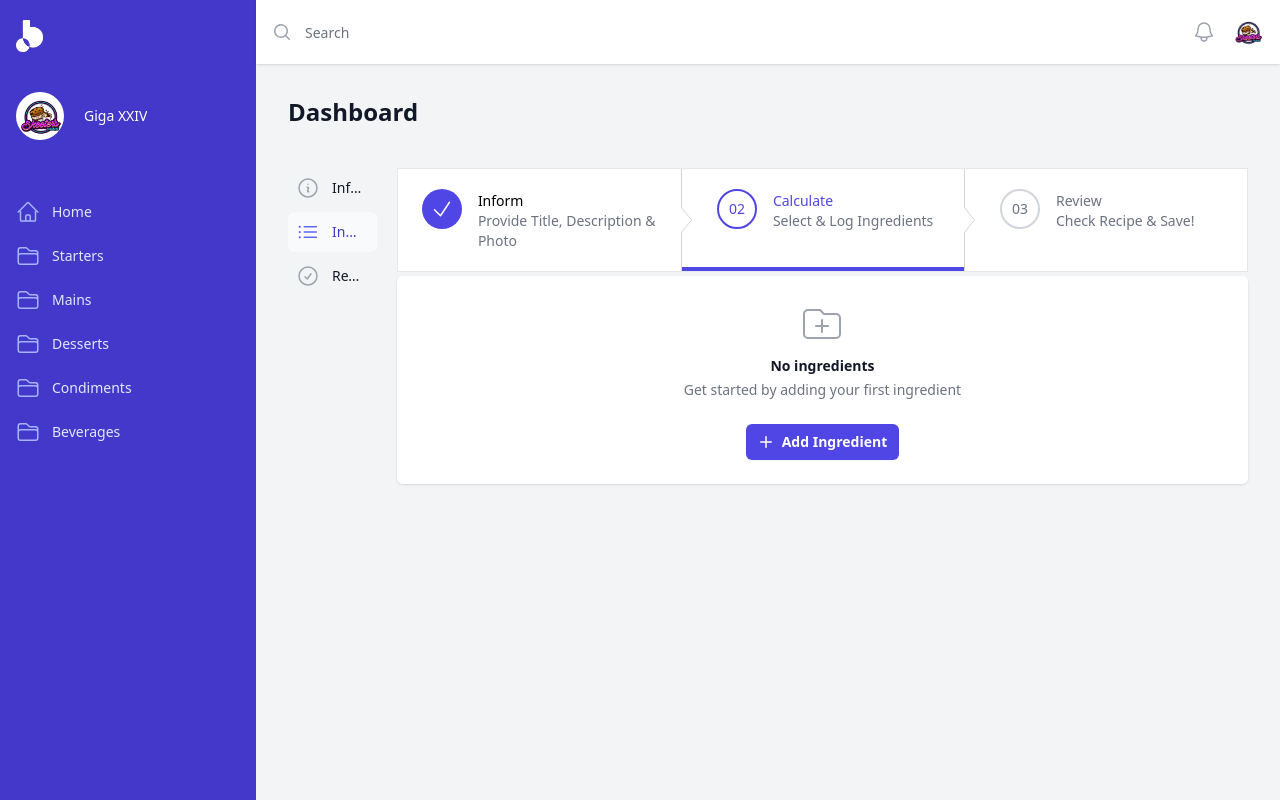
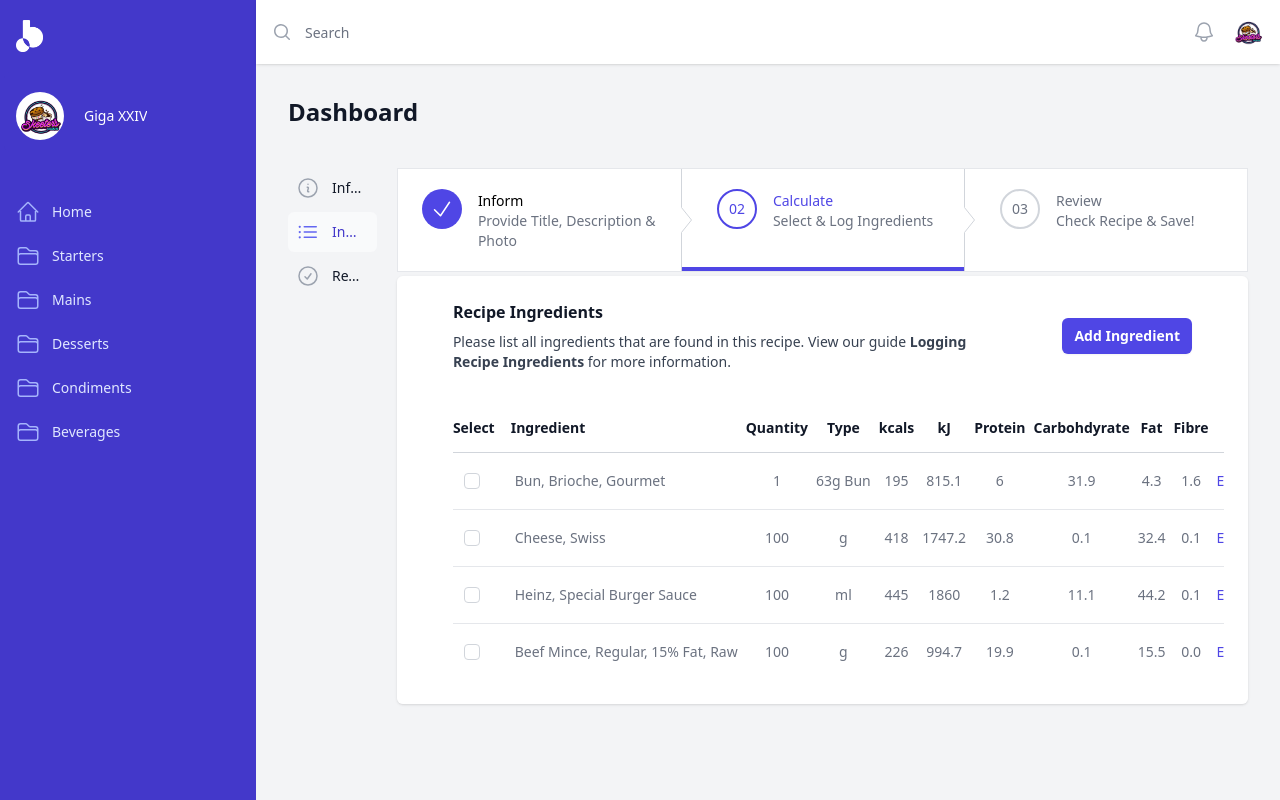
Before and after one commit to GigaXXIV/bytesv1, a Next.js app: page /1/create in a window 1280 px wide. Both pictures are taken after a click on the link "Ingredients". Built offline with nearby package versions, Linux system fonts and the light colour scheme.

Commit message:
Setup CurrentRecipeContextProvider

```diff
--- /dev/null
+++ b/src/components/Context/CurrentRecipeContext.js
@@ -0,0 +1,29 @@
+import React from "react";
+import { createContext, useState } from "react";
+
+export const CurrentRecipeContext = createContext({});
+
+export function CurrentRecipeContextProvider({ children }) {
+  const [recipeInfo, setRecipeInfo] = useState({});
+  const [step, setStep] = useState("Information");
+
+  const handleRecipeInfoSubmit = (recipeData) => {
+    setRecipeInfo(recipeData);
+    setStep("Ingredients");
+    console.log("Recipe State: ", recipeData);
+  };
+
+  return (
+    <CurrentRecipeContext.Provider
+      value={{
+        step,
+        setStep,
+        recipeInfo,
+        setRecipeInfo,
+        handleRecipeInfoSubmit,
+      }}
+    >
+      {children}
+    </CurrentRecipeContext.Provider>
+  );
+}
--- a/src/components/Ingredients/IngredientList.jsx
+++ b/src/components/Ingredients/IngredientList.jsx
@@ -5,8 +5,8 @@ const ingredients = [
   {
     id: 1,
     name: "Bun, Brioche, Gourmet",
-    amount: "1",
-    amountType: "63g Bun",
+    quantity: "1",
+    type: "63g Bun",
     kcals: "195",
     kj: "815.1",
     protein: "6",
@@ -17,8 +17,8 @@ const ingredients = [
   {
     id: 2,
     name: "Cheese, Swiss",
-    amount: "100",
-    amountType: "g",
+    quantity: "100",
+    type: "g",
     kcals: "418",
     kj: "1747.2",
     protein: "30.8",
@@ -29,8 +29,8 @@ const ingredients = [
   {
     id: 3,
     name: "Heinz, Special Burger Sauce",
-    amount: "100",
-    amountType: "ml",
+    quantity: "100",
+    type: "ml",
     kcals: "445",
     kj: "1860",
     protein: "1.2",
@@ -41,8 +41,8 @@ const ingredients = [
   {
     id: 4,
     name: "Beef Mince, Regular, 15% Fat, Raw",
-    amount: "100",
-    amountType: "g",
+    quantity: "100",
+    type: "g",
     kcals: "226",
     kj: "994.7",
     protein: "19.9",
@@ -108,13 +108,13 @@ export default function Example() {
                       scope="col"
                       className="w-28 py-3.5 px-1 text-center text-sm font-semibold text-gray-900"
                     >
-                      Amount
+                      Quantity
                     </th>
                     <th
                       scope="col"
                       className="w-32 py-3.5 px-1 text-center text-sm font-semibold text-gray-900"
                     >
-                      Amount Type
+                      Type
                     </th>
                     <th
                       scope="col"
@@ -180,10 +180,10 @@ export default function Example() {
                         {ingredient.name}
                       </td>
                       <td className="whitespace-nowrap py-4 px-1 text-center text-sm text-gray-500">
-                        {ingredient.amount}
+                        {ingredient.quantity}
                       </td>
                       <td className="whitespace-nowrap py-4 px-1 text-center text-sm text-gray-500">
-                        {ingredient.amountType}
+                        {ingredient.type}
                       </td>
                       <td className="whitespace-nowrap py-4 px-1 text-center text-sm text-gray-500">
                         {ingredient.kcals}
--- a/src/components/Ingredients/NewIngredient.jsx
+++ b/src/components/Ingredients/NewIngredient.jsx
@@ -3,8 +3,7 @@ import { useState } from "react";
 import IngredientList from "./IngredientList";
 
 export default function NewIngredient() {
-  const [list, setList] = useState(true);
-  console.log(list);
+  const [list, setList] = useState(false);
 
   const handleList = () => {
     // This function needs to go into the SearchIngredients component.
--- a/src/components/Layout/RecipeShell.jsx
+++ b/src/components/Layout/RecipeShell.jsx
@@ -1,5 +1,6 @@
 import supabase from "@/config/supabaseClient";
 
+import { CurrentRecipeContextProvider } from "@/components/Context/CurrentRecipeContext";
 import {
   CheckCircleIcon,
   InformationCircleIcon,
@@ -16,7 +17,6 @@ import RecipeReview from "../Recipes/Create/RecipeReview";
 export default function RecipeShell() {
   const router = useRouter();
   const [step, setStep] = useState("Information");
-  const [recipe, setRecipe] = useState({});
 
   // console.log(step);
 
@@ -48,12 +48,6 @@ export default function RecipeShell() {
     return classes.filter(Boolean).join(" ");
   }
 
-  const handleRecipeInfoSubmit = (recipeData) => {
-    setRecipe(recipeData);
-    setStep("Ingredients");
-    console.log("Recipe State: ", recipeData);
-  };
-
   const handleIngredientsSubmit = () => {
     setStep("Review");
   };
@@ -61,6 +55,7 @@ export default function RecipeShell() {
   const handleReviewSubmit = () => {};
 
   return (
+    <CurrentRecipeContextProvider>
       <div className="lg:grid lg:grid-cols-9 lg:gap-x-5">
         {/* Menu Navigation */}
         <aside className="py-6 px-2 sm:px-6 lg:col-span-1 lg:py-0 lg:px-0">
@@ -99,7 +94,7 @@ export default function RecipeShell() {
             <ProgressTabs />
           </div>
           {step === "Information" ? (
-          <RecipeInfo category={category} onSubmit={handleRecipeInfoSubmit} />
+            <RecipeInfo category={category} />
           ) : step === "Ingredients" ? (
             <AddIngredients />
           ) : (
@@ -107,5 +102,6 @@ export default function RecipeShell() {
           )}
         </div>
       </div>
+    </CurrentRecipeContextProvider>
   );
 }
--- a/src/components/Recipes/Create/RecipeInfo.jsx
+++ b/src/components/Recipes/Create/RecipeInfo.jsx
@@ -1,15 +1,22 @@
 import supabase from "@/config/supabaseClient";
-import React, { useState } from "react";
+import { useContext, useState } from "react";
 import { PlusIcon } from "@heroicons/react/20/solid";
 
-const RecipeInfo = ({ category, onSubmit }) => {
+import { CurrentRecipeContext } from "@/components/Context/CurrentRecipeContext";
+
+// @ts-ignore
+const RecipeInfo = ({ category }) => {
   const [recipe, setRecipe] = useState("");
   const [description, setDescription] = useState("");
   const [serves, setServes] = useState("");
+  // @ts-ignore
   const [imageURL, setImageURL] = useState("");
   const [formError, setFormError] = useState(
     "Please ensure all fields are filled out before submitting."
   );
+  // @ts-ignore
+  const { setRecipeInfo, handleRecipeInfoSubmit } =
+    useContext(CurrentRecipeContext);
 
   const submitRecipe = async (e) => {
     e.preventDefault();
@@ -38,8 +45,9 @@ const RecipeInfo = ({ category, onSubmit }) => {
     }
     if (recipeData) {
       setFormError(null);
+      setRecipeInfo(recipeData);
+      handleRecipeInfoSubmit(recipeData);
       console.log("Successfuly created new recipe: ", recipeData);
-      onSubmit(recipeData);
       // redirect to home page.
       //   navigate("/");
     }
--- a/src/components/Recipes/Create/RecipeProgressTabs.jsx
+++ b/src/components/Recipes/Create/RecipeProgressTabs.jsx
@@ -28,7 +28,7 @@ function classNames(...classes) {
   return classes.filter(Boolean).join(" ");
 }
 
-export default function ProgressTabs() {
+export default function RecipeProgressTabs() {
   return (
     <div className="bg-white lg:border-t lg:border-b lg:border-gray-200">
       <nav className="mx-auto max-w-[1400]" aria-label="Progress">
```
Lines whose indentation alone changed are shown as unchanged.
